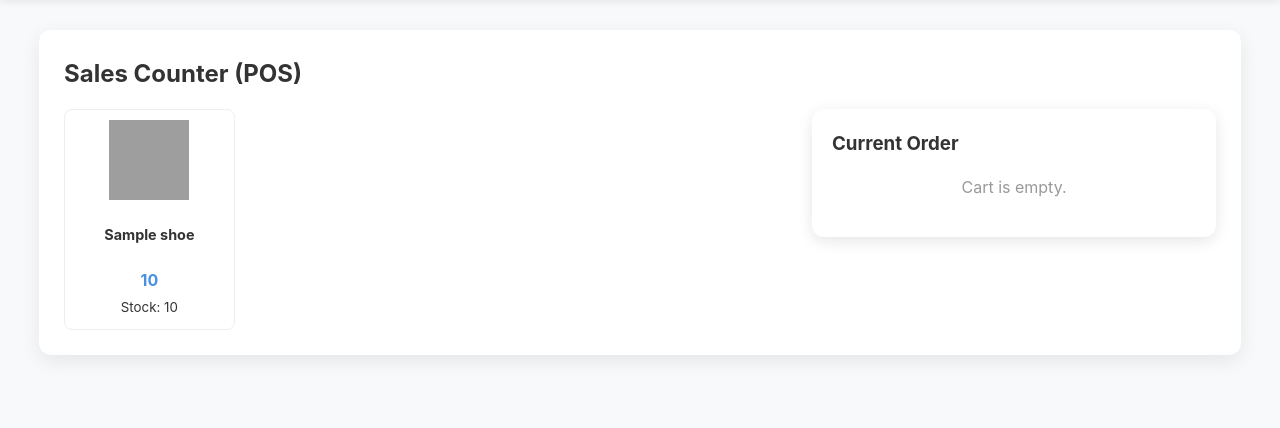
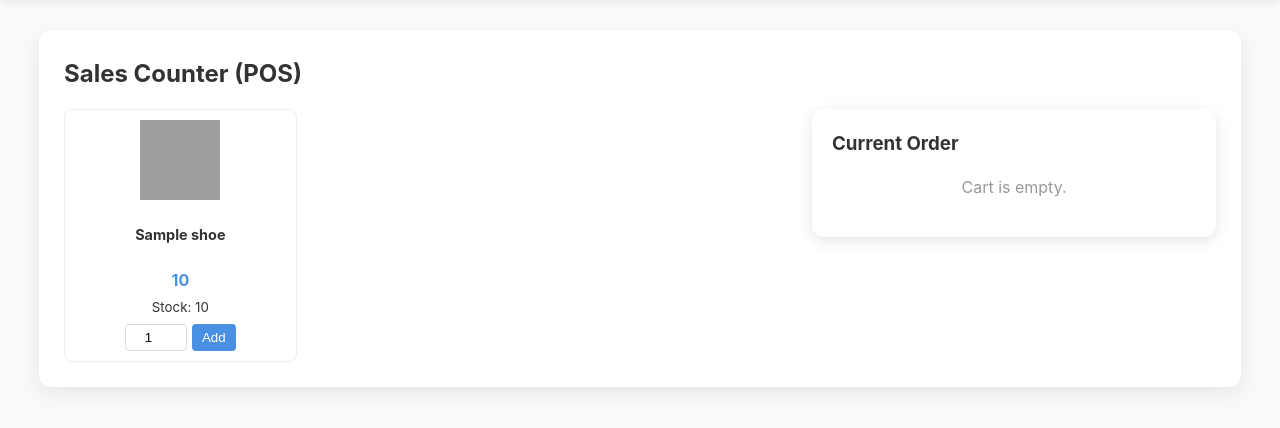
Before and after one commit to minhduc29-07/web, a PHP site: page /pos.php in a window 1280 px wide. Shown: the part 82-510 px from the top of the page. Run offline with PHP 8.4, Linux system fonts and the light colour scheme; the visitor is signed in with stand-in values (Sample User, id 1); tables that the repository leaves empty or names only in its code hold one stand-in row (values such as "Sample post"); grey boxes are pictures that could not be loaded.

Commit message:
Update pos.php

```diff
--- a/pos.php
+++ b/pos.php
@@ -1,8 +1,7 @@
 <?php
 require_once 'db.php';
-check_login(); // Chỉ nhân viên mới được vào
+check_login();
 
-// Khởi tạo giỏ hàng nếu chưa có
 if (!isset($_SESSION['cart'])) {
     $_SESSION['cart'] = [];
 }
@@ -10,58 +9,64 @@ if (!isset($_SESSION['cart'])) {
 $message = '';
 $message_type = '';
 
-// --- XỬ LÝ: THÊM VÀO GIỎ ---
+// --- XỬ LÝ: THÊM VÀO GIỎ (CẬP NHẬT: NHẬN SỐ LƯỢNG TÙY CHỌN) ---
 if (isset($_POST['add_to_cart'])) {
-    $id = $_POST['product_id'];
+    $id = (int)$_POST['product_id'];
     $name = $_POST['name'];
-    $price = $_POST['price'];
-    $max_qty = $_POST['max_qty'];
+    $price = (float)$_POST['price'];
+    $max_qty = (int)$_POST['max_qty'];
+    $buy_qty = (int)$_POST['buy_qty']; // Lấy số lượng người dùng nhập
 
-    // Kiểm tra xem sản phẩm đã có trong giỏ chưa
+    if ($buy_qty <= 0) {
+        $message = "Quantity must be at least 1.";
+        $message_type = "error";
+    } else {
         $found = false;
         foreach ($_SESSION['cart'] as &$item) {
             if ($item['id'] == $id) {
-            if ($item['qty'] < $max_qty) {
-                $item['qty']++;
+                // Kiểm tra: Số trong giỏ + Số muốn mua thêm có vượt quá kho không?
+                if (($item['qty'] + $buy_qty) <= $max_qty) {
+                    $item['qty'] += $buy_qty;
                 } else {
-                $message = "Cannot add more. Stock limit reached!";
+                    $message = "Cannot add $buy_qty more. Stock limit reached!";
                     $message_type = "error";
                 }
                 $found = true;
                 break;
             }
         }
-    // Nếu chưa có thì thêm mới
+
         if (!$found) {
-        if ($max_qty > 0) {
+            if ($buy_qty <= $max_qty) {
                 $_SESSION['cart'][] = [
                     'id' => $id,
                     'name' => $name,
                     'price' => $price,
-                'qty' => 1,
+                    'qty' => $buy_qty,
                     'max_qty' => $max_qty
                 ];
             } else {
-            $message = "Product is out of stock!";
+                $message = "Not enough stock!";
                 $message_type = "error";
             }
         }
     }
+}
 
-// --- XỬ LÝ: XÓA KHỎI GIỎ ---
+// --- XỬ LÝ: XÓA GIỎ ---
 if (isset($_GET['remove'])) {
     $index = $_GET['remove'];
     if (isset($_SESSION['cart'][$index])) {
         unset($_SESSION['cart'][$index]);
-        $_SESSION['cart'] = array_values($_SESSION['cart']); // Sắp xếp lại mảng
+        $_SESSION['cart'] = array_values($_SESSION['cart']);
     }
 }
 
-// --- XỬ LÝ: THANH TOÁN (CHECKOUT) ---
+// --- XỬ LÝ: THANH TOÁN ---
 if (isset($_POST['checkout'])) {
     if (!empty($_SESSION['cart'])) {
         $user_id = $_SESSION['user_id'];
-        $conn->begin_transaction(); // Bắt đầu giao dịch an toàn
+        $conn->begin_transaction();
 
         try {
             foreach ($_SESSION['cart'] as $item) {
@@ -70,23 +75,21 @@ if (isset($_POST['checkout'])) {
                 $total = $item['price'] * $qty;
                 $pname = $item['name'];
 
-                // 1. Trừ kho
                 $conn->query("UPDATE shoes SET quantity = quantity - $qty WHERE id = $pid");
 
-                // 2. Lưu lịch sử bán hàng
                 $stmt = $conn->prepare("INSERT INTO sales (user_id, product_name, quantity, total_price) VALUES (?, ?, ?, ?)");
                 $stmt->bind_param("isid", $user_id, $pname, $qty, $total);
                 $stmt->execute();
             }
 
-            $conn->commit(); // Lưu tất cả thay đổi
-            $_SESSION['cart'] = []; // Xóa giỏ hàng
+            $conn->commit();
+            $_SESSION['cart'] = [];
             $message = "Sale recorded successfully!";
             $message_type = "success";
 
         } catch (Exception $e) {
-            $conn->rollback(); // Nếu lỗi thì hoàn tác tất cả
-            $message = "Error during checkout: " . $e->getMessage();
+            $conn->rollback();
+            $message = "Error: " . $e->getMessage();
             $message_type = "error";
         }
     } else {
@@ -95,7 +98,6 @@ if (isset($_POST['checkout'])) {
     }
 }
 
-// Lấy danh sách sản phẩm để hiển thị bên trái
 $products = $conn->query("SELECT * FROM shoes WHERE quantity > 0 ORDER BY name ASC");
 ?>
 
@@ -103,26 +105,26 @@ $products = $conn->query("SELECT * FROM shoes WHERE quantity > 0 ORDER BY name A
 <html lang="en">
 <head>
     <meta charset="UTF-8">
-    <title>POS - Sales Counter</title>
+    <title>POS System</title>
     <link rel="stylesheet" href="style.css?v=<?php echo time(); ?>">
     <style>
-        /* CSS Riêng cho trang POS */
         .pos-container { display: flex; gap: 20px; }
-        .product-list { flex: 2; display: grid; grid-template-columns: repeat(auto-fill, minmax(150px, 1fr)); gap: 15px; }
+        .product-list { flex: 2; display: grid; grid-template-columns: repeat(auto-fill, minmax(180px, 1fr)); gap: 15px; }
         .cart-panel { flex: 1; background: white; padding: 20px; border-radius: 12px; box-shadow: 0 4px 15px rgba(0,0,0,0.1); height: fit-content; }
 
-        .pos-card { background: #fff; border: 1px solid #eee; border-radius: 8px; padding: 10px; text-align: center; transition: all 0.2s; }
-        .pos-card:hover { transform: translateY(-3px); box-shadow: 0 5px 10px rgba(0,0,0,0.1); border-color: var(--primary-color); cursor: pointer; }
+        .pos-card { background: #fff; border: 1px solid #eee; border-radius: 8px; padding: 10px; text-align: center; }
         .pos-card img { width: 80px; height: 80px; object-fit: cover; margin-bottom: 10px; }
         .pos-card h4 { font-size: 0.9rem; margin: 5px 0; height: 40px; overflow: hidden; }
-        .pos-card .price { color: var(--primary-color); font-weight: bold; }
-        .pos-card button { width: 100%; margin-top: 5px; padding: 8px; font-size: 0.8rem; }
+
+        /* Style cho ô nhập số lượng */
+        .qty-input-group { display: flex; justify-content: center; gap: 5px; margin-top: 5px; }
+        .qty-input-group input { width: 50px; padding: 5px; text-align: center; border: 1px solid #ddd; border-radius: 4px; }
+        .btn-add { background: var(--primary-color); color: white; border: none; padding: 5px 10px; border-radius: 4px; cursor: pointer; }
+        .btn-add:hover { background: var(--primary-dark); }
 
         .cart-item { display: flex; justify-content: space-between; align-items: center; border-bottom: 1px solid #eee; padding: 10px 0; }
         .cart-total { margin-top: 20px; font-size: 1.2rem; font-weight: bold; text-align: right; color: var(--primary-color); }
-        .btn-remove { color: red; text-decoration: none; font-weight: bold; margin-left: 10px; }
         .btn-checkout { width: 100%; padding: 15px; background: #28a745; color: white; border: none; border-radius: 8px; font-size: 1.1rem; margin-top: 20px; cursor: pointer; }
-        .btn-checkout:hover { background: #218838; }
     </style>
 </head>
 <body>
@@ -130,7 +132,6 @@ $products = $conn->query("SELECT * FROM shoes WHERE quantity > 0 ORDER BY name A
 
     <div class="container">
         <h2>Sales Counter (POS)</h2>
-
         <?php if ($message): ?>
             <div class="message <?php echo $message_type; ?>"><?php echo $message; ?></div>
         <?php endif; ?>
@@ -138,23 +139,28 @@ $products = $conn->query("SELECT * FROM shoes WHERE quantity > 0 ORDER BY name A
         <div class="pos-container">
             <div class="product-list">
                 <?php while($row = $products->fetch_assoc()): ?>
+                    <div class="pos-card">
                         <form method="POST">
                             <input type="hidden" name="product_id" value="<?php echo $row['id']; ?>">
                             <input type="hidden" name="name" value="<?php echo $row['name']; ?>">
                             <input type="hidden" name="price" value="<?php echo $row['price']; ?>">
                             <input type="hidden" name="max_qty" value="<?php echo $row['quantity']; ?>">
 
-                        <div class="pos-card" onclick="this.parentNode.submit();"> <?php
+                            <?php
                                 $img = !empty($row['image']) ? "uploads/".$row['image'] : "uploads/no-image.png";
                                 if (!file_exists($img)) $img = "uploads/no-image.png";
                             ?>
                             <img src="<?php echo $img; ?>" alt="Shoe">
                             <h4><?php echo html_safe($row['name']); ?></h4>
-                            <div class="price"><?php echo number_format($row['price']); ?></div>
+                            <div style="font-weight:bold; color:#4A90E2;"><?php echo number_format($row['price']); ?></div>
                             <small>Stock: <?php echo $row['quantity']; ?></small>
-                            <input type="hidden" name="add_to_cart" value="1">
+
+                            <div class="qty-input-group">
+                                <input type="number" name="buy_qty" value="1" min="1" max="<?php echo $row['quantity']; ?>">
+                                <button type="submit" name="add_to_cart" class="btn-add">Add</button>
                             </div>
                         </form>
+                    </div>
                 <?php endwhile; ?>
             </div>
 
@@ -173,24 +179,18 @@ $products = $conn->query("SELECT * FROM shoes WHERE quantity > 0 ORDER BY name A
                             <div class="cart-item">
                                 <div>
                                     <b><?php echo html_safe($item['name']); ?></b><br>
-                                    <small><?php echo number_format($item['price']); ?> x <?php echo $item['qty']; ?></small>
+                                    <small><?php echo number_format($item['price']); ?> x <strong><?php echo $item['qty']; ?></strong></small>
                                 </div>
                                 <div>
                                     <?php echo number_format($line_total); ?>
-                                    <a href="pos.php?remove=<?php echo $index; ?>" class="btn-remove">X</a>
+                                    <a href="pos.php?remove=<?php echo $index; ?>" style="color:red; margin-left:10px; text-decoration:none;">X</a>
                                 </div>
                             </div>
                         <?php endforeach; ?>
                     </div>
-
-                    <div class="cart-total">
-                        Total: <?php echo number_format($grand_total); ?> VND
-                    </div>
-
+                    <div class="cart-total">Total: <?php echo number_format($grand_total); ?> VND</div>
                     <form method="POST">
-                        <button type="submit" name="checkout" class="btn-checkout" onclick="return confirm('Confirm payment?');">
-                            PAY & SAVE
-                        </button>
+                        <button type="submit" name="checkout" class="btn-checkout" onclick="return confirm('Confirm payment?');">PAY & SAVE</button>
                     </form>
                 <?php endif; ?>
             </div>
```
Lines whose indentation alone changed are shown as unchanged.
